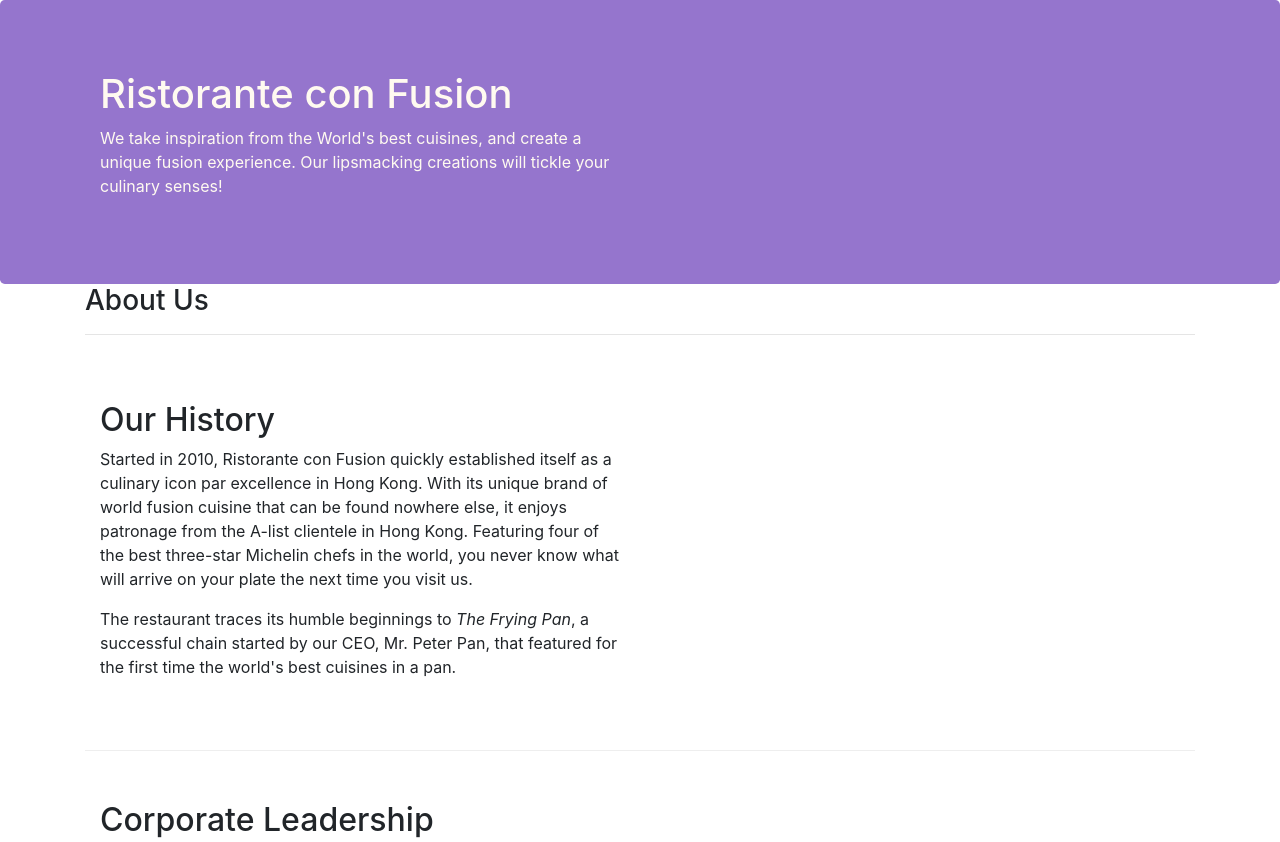
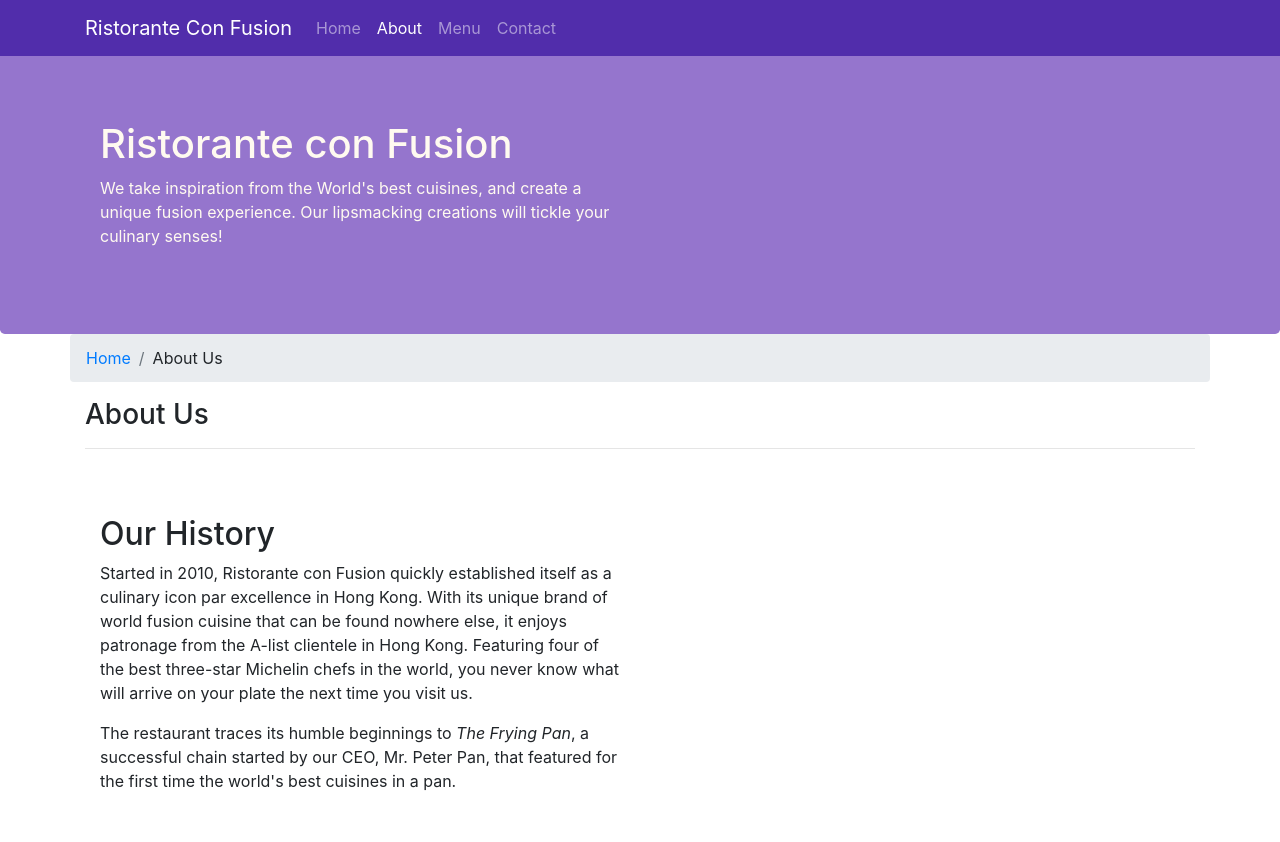
Before and after one commit to adityaSrivastava29/Bootstrap4, a website: page aboutus.html in a window 1280 px wide. Shown: the top 842 px of the page. Drawn offline with nearby package versions, Linux system fonts and the light colour scheme.

Commit message:
Navbar and Breadcrumbs

```diff
--- a/aboutus.html
+++ b/aboutus.html
@@ -15,7 +15,22 @@
 </head>
 
 <body>
-
+<nav class="navbar navbar-dark navbar-expand-sm fixed-top">
+        <div class="container">
+            <button class="navbar-toggler" type="button" data-toggle="collapse" data-target="#Navbar">
+                <span class="navbar-toggler-icon"></span>
+            </button>
+           <a class="navbar-brand" href="#">Ristorante Con Fusion</a>
+           <div class="collapse navbar-collapse" id="Navbar">
+                <ul class="navbar-nav mr-auto">
+                    <li class="nav-item"><a class="nav-link" href="./index.html">Home</a></li>
+                    <li class="nav-item active"><a class="nav-link" href="./aboutus.html">About</a></li>
+                    <li class="nav-item"><a class="nav-link" href="#">Menu</a></li>
+                    <li class="nav-item"><a class="nav-link" href="#">Contact</a></li>
+                </ul>
+            </div>
+        </div>
+    </nav>
     <header class="jumbotron">
         <div class="container">
             <div class="row row-header">
@@ -31,6 +46,10 @@
 
     <div class="container">
         <div class="row">
+            <ol class="col-12 breadcrumb">
+                <li class="breadcrumb-item"><a href="./index.html">Home</a></li>
+                <li class="breadcrumb-item">About Us</li>
+            </ol>
             <div class="col-12">
                <h3>About Us </h3>
                <hr>
@@ -70,8 +89,8 @@
                 <div class="col-4 offset-1 col-sm-2">
                     <h5>Links</h5>
                     <ul class="list-unstyled">
-                        <li><a href="#">Home</a></li>
-                        <li><a href="#">About</a></li>
+                        <li><a href="./index.html">Home</a></li>
+                        <li><a href="./aboutus.html">About</a></li>
                         <li><a href="#">Menu</a></li>
                         <li><a href="#">Contact</a></li>
                     </ul>
--- a/css/styles.css
+++ b/css/styles.css
@@ -25,3 +25,10 @@
 	margin: 0px;
 	color: #0f0f0f;
 }
+body{
+	padding: 50px 0px 0px 0px;
+	z-index: 0;
+}
+.navbar-dark{
+	background-color: #512DAB;
+}
```
Also changed, not shown: index.html (+17 -2 lines), 1 other file.
